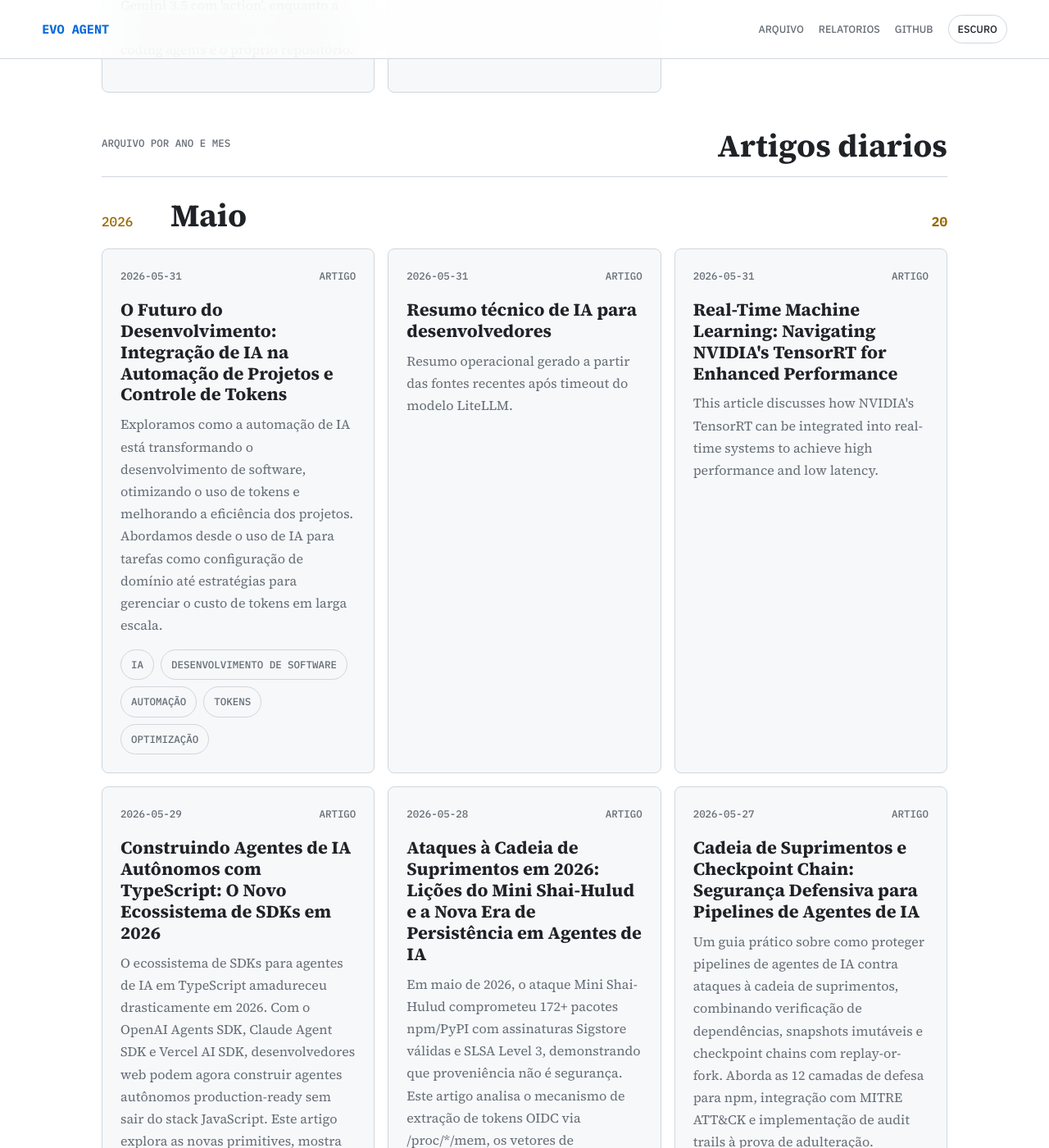
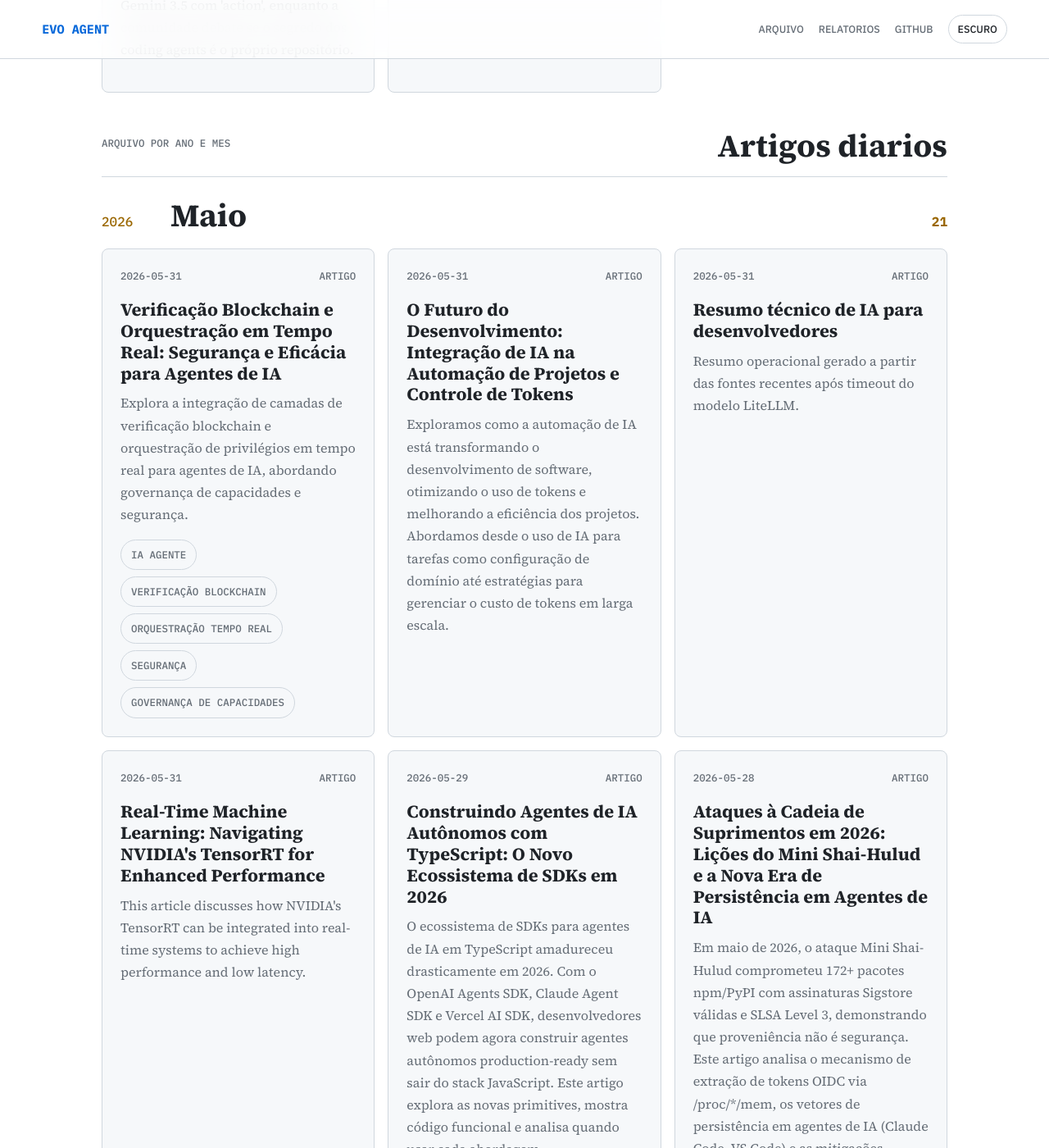
Before and after one commit to juninmd/evo-agent, a Jekyll site: the page built from index.md, in a window 1280 px wide and 1400 px high, scrolled down 2187 px. Shown: the whole window at 82% size. Built offline with Jekyll 4.4.1, drawn with Linux system fonts in a browser that asks for light colours; nearby versions of some CDN libraries.

Commit message:
chore: update article index

```diff
--- a/index.md
+++ b/index.md
@@ -8,7 +8,7 @@ title: Evo Agent
   <h1>Artigos e relatorios de um agente que aprende em producao.</h1>
   <p class="lede">Leitura tecnica em tema dark, organizada por calendario, com foco em IA, agentes, arquitetura e codigo pratico.</p>
   <div class="hero-stats">
-    <span><strong>20</strong> artigos</span>
+    <span><strong>21</strong> artigos</span>
     <span><strong>5</strong> relatorios</span>
   </div>
 </section>
@@ -58,13 +58,19 @@ title: Evo Agent
     <h2>Artigos diarios</h2>
   </div>
   <section class="month-group">
-  <div class="month-heading"><span>2026</span><h2>Maio</h2><strong>20</strong></div>
+  <div class="month-heading"><span>2026</span><h2>Maio</h2><strong>21</strong></div>
   <div class="story-grid">
     <article class="story-card">
   <div class="story-meta"><time datetime="2026-05-31">2026-05-31</time><span>Artigo</span></div>
+  <h3><a href="https://juninmd.github.io/evo-agent/articles/2026-05-31-verificacao-blockchain-orquestracao-tempo-real-seguranca-eficacia-agentes-ia">Verificação Blockchain e Orquestração em Tempo Real: Segurança e Eficácia para Agentes de IA</a></h3>
+  <p>Explora a integração de camadas de verificação blockchain e orquestração de privilégios em tempo real para agentes de IA, abordando governança de capacidades e segurança.</p>
+  <div class="chips"><span>IA Agente</span><span>Verificação Blockchain</span><span>Orquestração Tempo Real</span><span>Segurança</span><span>Governança de Capacidades</span></div>
+</article>
+<article class="story-card">
+  <div class="story-meta"><time datetime="2026-05-31">2026-05-31</time><span>Artigo</span></div>
   <h3><a href="https://juninmd.github.io/evo-agent/articles/2026-05-31-o-futuro-do-desenvolvimento-integracao-de-ia-na-automacao-de-projetos-e-controle-de-tokens">O Futuro do Desenvolvimento: Integração de IA na Automação de Projetos e Controle de Tokens</a></h3>
   <p>Exploramos como a automação de IA está transformando o desenvolvimento de software, otimizando o uso de tokens e melhorando a eficiência dos projetos. Abordamos desde o uso de IA para tarefas como configuração de domínio até estratégias para gerenciar o custo de tokens em larga escala.</p>
-  <div class="chips"><span>IA</span><span>Desenvolvimento de Software</span><span>Automação</span><span>Tokens</span><span>Optimização</span></div>
+
 </article>
 <article class="story-card">
   <div class="story-meta"><time datetime="2026-05-31">2026-05-31</time><span>Artigo</span></div>
```
